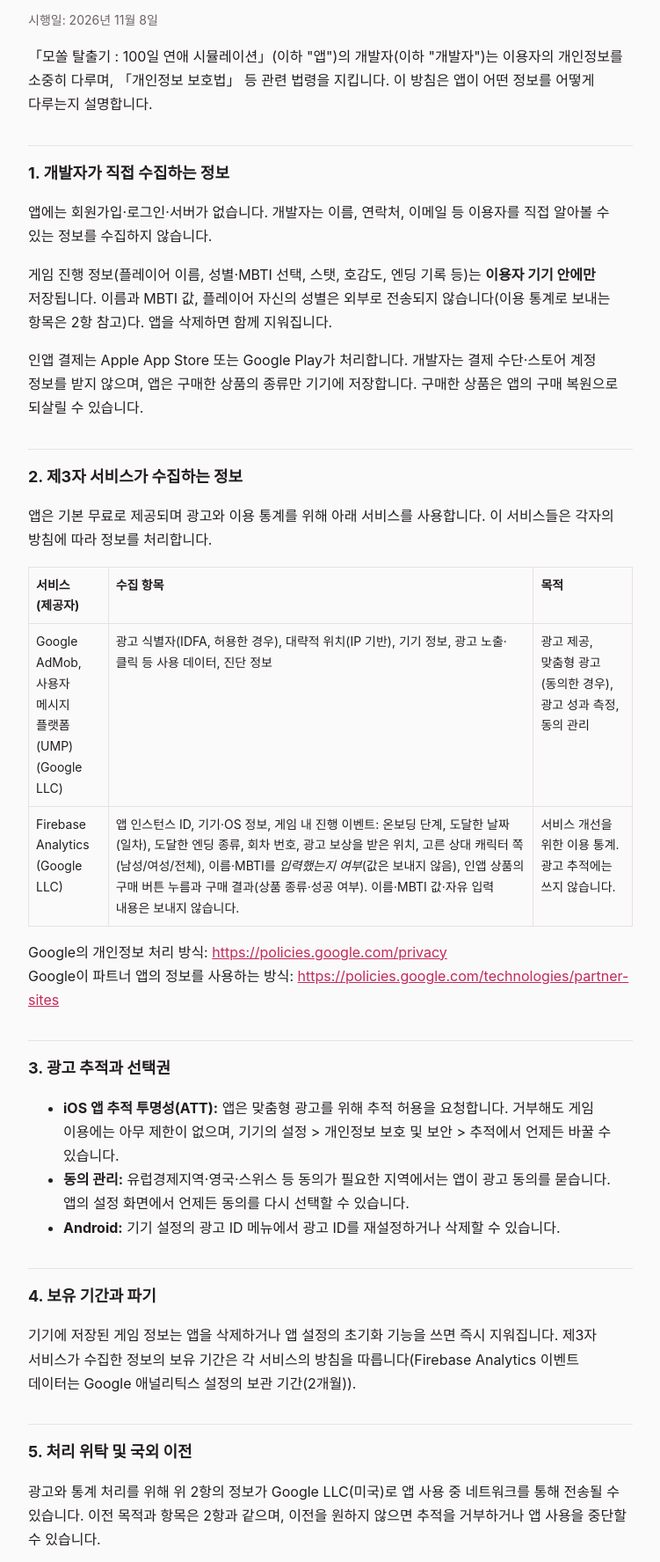
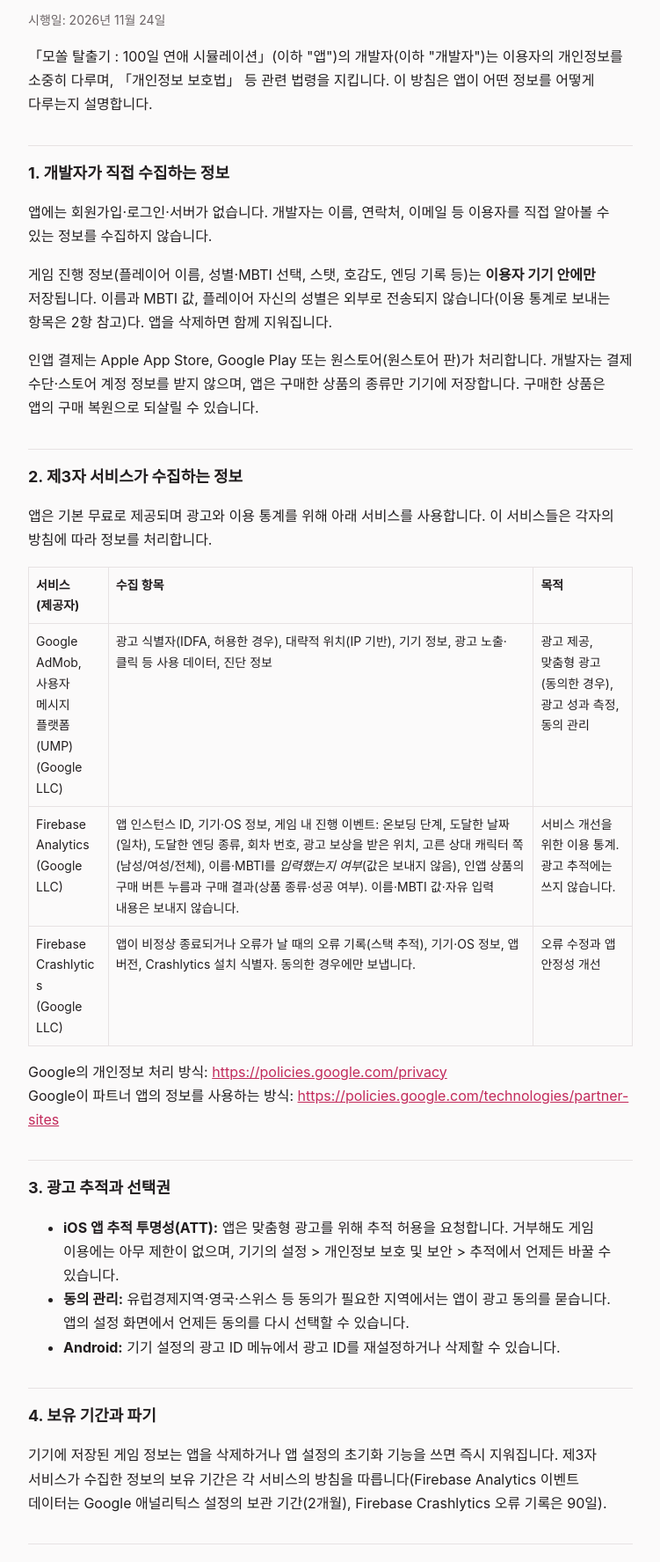
Before and after one commit to humsleep/apps, a plain HTML site: page mossol/privacy/index.html in a window 1280 px wide. Shown: the part 107-1882 px from the top of the page at 88% size, without its empty margins (264-1015 px from the left). Drawn offline with Linux system fonts and the light colour scheme.

Commit message:
mossol 개인정보처리방침: Crashlytics, 원스토어, 데이터 삭제 안내 링크
Co-Authored-By: Claude Opus 5.5 <noreply@anthropic.com>

```diff
--- a/mossol/privacy/index.html
+++ b/mossol/privacy/index.html
@@ -10,7 +10,7 @@
 <header class="site"><a href="../../mossol/">← 모쏠 탈출기</a></header>
 <main>
 <h1>모쏠 탈출기 개인정보처리방침</h1>
-<p class="muted">시행일: 2026년 11월 8일</p>
+<p class="muted">시행일: 2026년 11월 24일</p>
 
 <p>「모쏠 탈출기 : 100일 연애 시뮬레이션」(이하 "앱")의 개발자(이하 "개발자")는 이용자의 개인정보를 소중히 다루며,
 「개인정보 보호법」 등 관련 법령을 지킵니다. 이 방침은 앱이 어떤 정보를 어떻게 다루는지 설명합니다.</p>
@@ -19,7 +19,7 @@
 <p>앱에는 회원가입·로그인·서버가 없습니다. 개발자는 이름, 연락처, 이메일 등 이용자를 직접 알아볼 수 있는 정보를 수집하지 않습니다.</p>
 <p>게임 진행 정보(플레이어 이름, 성별·MBTI 선택, 스탯, 호감도, 엔딩 기록 등)는 <strong>이용자 기기 안에만</strong> 저장됩니다. 이름과 MBTI 값, 플레이어 자신의 성별은 외부로 전송되지 않습니다(이용 통계로 보내는 항목은 2항 참고)다.
 앱을 삭제하면 함께 지워집니다.</p>
-<p>인앱 결제는 Apple App Store 또는 Google Play가 처리합니다. 개발자는 결제 수단·스토어 계정 정보를 받지 않으며, 앱은 구매한 상품의 종류만 기기에 저장합니다. 구매한 상품은 앱의 구매 복원으로 되살릴 수 있습니다.</p>
+<p>인앱 결제는 Apple App Store, Google Play 또는 원스토어(원스토어 판)가 처리합니다. 개발자는 결제 수단·스토어 계정 정보를 받지 않으며, 앱은 구매한 상품의 종류만 기기에 저장합니다. 구매한 상품은 앱의 구매 복원으로 되살릴 수 있습니다.</p>
 
 <h2>2. 제3자 서비스가 수집하는 정보</h2>
 <p>앱은 기본 무료로 제공되며 광고와 이용 통계를 위해 아래 서비스를 사용합니다. 이 서비스들은 각자의 방침에 따라 정보를 처리합니다.</p>
@@ -31,6 +31,9 @@
   <tr><td>Firebase Analytics<br>(Google LLC)</td>
       <td>앱 인스턴스 ID, 기기·OS 정보, 게임 내 진행 이벤트: 온보딩 단계, 도달한 날짜(일차), 도달한 엔딩 종류, 회차 번호, 광고 보상을 받은 위치, 고른 상대 캐릭터 쪽(남성/여성/전체), 이름·MBTI를 <em>입력했는지 여부</em>(값은 보내지 않음), 인앱 상품의 구매 버튼 누름과 구매 결과(상품 종류·성공 여부). 이름·MBTI 값·자유 입력 내용은 보내지 않습니다.</td>
       <td>서비스 개선을 위한 이용 통계. 광고 추적에는 쓰지 않습니다.</td></tr>
+  <tr><td>Firebase Crashlytics<br>(Google LLC)</td>
+      <td>앱이 비정상 종료되거나 오류가 날 때의 오류 기록(스택 추적), 기기·OS 정보, 앱 버전, Crashlytics 설치 식별자. 동의한 경우에만 보냅니다.</td>
+      <td>오류 수정과 앱 안정성 개선</td></tr>
 </table>
 <p>Google의 개인정보 처리 방식: <a href="https://policies.google.com/privacy">https://policies.google.com/privacy</a><br>
 Google이 파트너 앱의 정보를 사용하는 방식: <a href="https://policies.google.com/technologies/partner-sites">https://policies.google.com/technologies/partner-sites</a></p>
@@ -44,10 +47,10 @@ Google이 파트너 앱의 정보를 사용하는 방식: <a href="https://polic
 
 <h2>4. 보유 기간과 파기</h2>
 <p>기기에 저장된 게임 정보는 앱을 삭제하거나 앱 설정의 초기화 기능을 쓰면 즉시 지워집니다.
-제3자 서비스가 수집한 정보의 보유 기간은 각 서비스의 방침을 따릅니다(Firebase Analytics 이벤트 데이터는 Google 애널리틱스 설정의 보관 기간(2개월)).</p>
+제3자 서비스가 수집한 정보의 보유 기간은 각 서비스의 방침을 따릅니다(Firebase Analytics 이벤트 데이터는 Google 애널리틱스 설정의 보관 기간(2개월), Firebase Crashlytics 오류 기록은 90일).</p>
 
 <h2>5. 처리 위탁 및 국외 이전</h2>
-<p>광고와 통계 처리를 위해 위 2항의 정보가 Google LLC(미국)로 앱 사용 중 네트워크를 통해 전송될 수 있습니다.
+<p>광고, 통계, 오류 보고 처리를 위해 위 2항의 정보가 Google LLC(미국)로 앱 사용 중 네트워크를 통해 전송될 수 있습니다.
 이전 목적과 항목은 2항과 같으며, 이전을 원하지 않으면 추적을 거부하거나 앱 사용을 중단할 수 있습니다.</p>
 
 <h2>6. 아동의 개인정보</h2>
@@ -56,7 +59,7 @@ Google이 파트너 앱의 정보를 사용하는 방식: <a href="https://polic
 
 <h2>7. 이용자의 권리</h2>
 <p>이용자는 개인정보 열람·정정·삭제·처리정지를 요청할 수 있습니다. 개발자는 이용자를 식별할 수 있는 정보를 보관하지 않으므로,
-기기 안의 정보는 앱 삭제로, 제3자 서비스의 정보는 위 3항의 설정과 각 서비스의 절차로 행사할 수 있습니다. 문의는 아래 연락처로 받습니다.</p>
+기기 안의 정보는 앱 삭제로, 제3자 서비스의 정보는 위 3항의 설정과 각 서비스의 절차로 행사할 수 있습니다. 삭제 요청 방법: <a href="../delete/">데이터 삭제 안내</a>. 문의는 아래 연락처로 받습니다.</p>
 
 <h2>8. 개인정보 보호책임자</h2>
 <p>이름: 안혁<br>이메일: <a href="mailto:humsleep@naver.com">humsleep@naver.com</a></p>
@@ -64,10 +67,10 @@ Google이 파트너 앱의 정보를 사용하는 방식: <a href="https://polic
 
 <h2>English summary (for users in the EEA/UK)</h2>
 <p><strong>Controller:</strong> 안혁 (Hyuk Ahn), humsleep@naver.com.
-<strong>What we process:</strong> the game stores your progress only on your device. With your consent, Google AdMob (ads) and Firebase Analytics (usage statistics) process device identifiers, approximate location (IP-based), device information and in-game events listed in section 2. Your name, MBTI and own gender are never sent.
+<strong>What we process:</strong> the game stores your progress only on your device. With your consent, Google AdMob (ads), Firebase Analytics (usage statistics) and Firebase Crashlytics (crash reports) process device identifiers, approximate location (IP-based), device information and in-game events listed in section 2. Your name, MBTI and own gender are never sent.
 <strong>Legal basis:</strong> consent (GDPR Art. 6(1)(a)), collected through Google's consent form; you can change it any time in the app's settings.
 <strong>Transfers:</strong> data may be transferred to Google LLC in the United States.
-<strong>Retention:</strong> on-device data until you delete the app; analytics events per the Google Analytics retention setting (2 months).
+<strong>Retention:</strong> on-device data until you delete the app; analytics events per the Google Analytics retention setting (2 months); crash reports 90 days. Deletion requests: <a href="../delete/">data deletion</a>.
 <strong>Your rights:</strong> access, rectification, erasure, restriction, objection and withdrawal of consent; you may also complain to your supervisory authority. Contact us at the address above.</p>
 
 <h2>9. 방침의 변경</h2>
```
